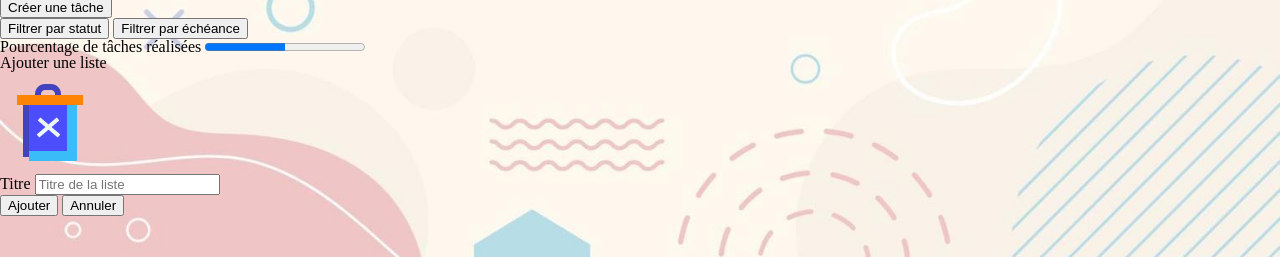
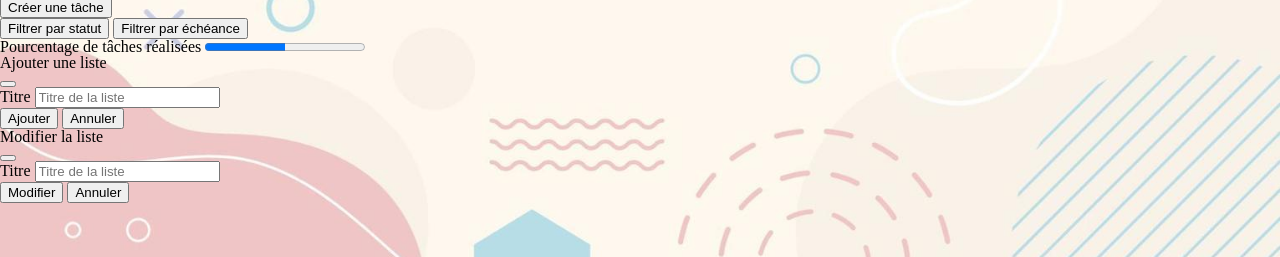
Before and after one commit to JoeVan1109/TeddyTask, a website built with Vite: page client/index.html in a window 1280 px wide. Shown: the part 543-800 px from the top of the page. Built offline with nearby package versions, Linux system fonts and the light colour scheme.

Commit message:
add modify-list-modal

```diff
--- a/client/index.html
+++ b/client/index.html
@@ -58,9 +58,7 @@
                     <form>
                         <div class="modal-card-header">
                             <p class="modal-card-title">Ajouter une liste</p>
-                            <span class="btn-delete-list" aria-role="button" aria-label="Supprimer la liste">
-                                <img class="icons" src="./assets/img/icon-delete.webp" alt="Supprimer la liste">
-                            </span>
+                            <button class="button-close" type="button" aria-label="close"></button>
                         </div>
 
                         <div class="modal-card-body">
@@ -74,6 +72,37 @@
                         </div>
                     </form>
                 </div>
+            </div>
+
+            <!--MODIFY LIST MODAL-->
+
+            <div class="modal" id="modify-list-modal">
+
+                <div class="modal-background"></div>
+
+                <div class="modal-card">
+
+                    <form>
+
+                        <div class="modal-card-header">
+                            <p class="modal-card-title">Modifier la liste</p>
+                            <button class="button-close" type="button" aria-label="close"></button>
+                        </div>
+
+                        <div class="modal-card-body">
+                            <label for="modify-list-title" class="label">Titre</label>
+                            <input id="modify-list-title" class="input" type="text" name="title" placeholder="Titre de la liste">
+                        </div>
+
+                        <div class="modal-card-footer">
+                            <button class="button-modify">Modifier</button>
+                            <button class="button-close" type="button">Annuler</button>
+                        </div>
+
+                    </form>
+
+                </div>
+
             </div>
 
             <!--LIST TEMPLATE-->
```
